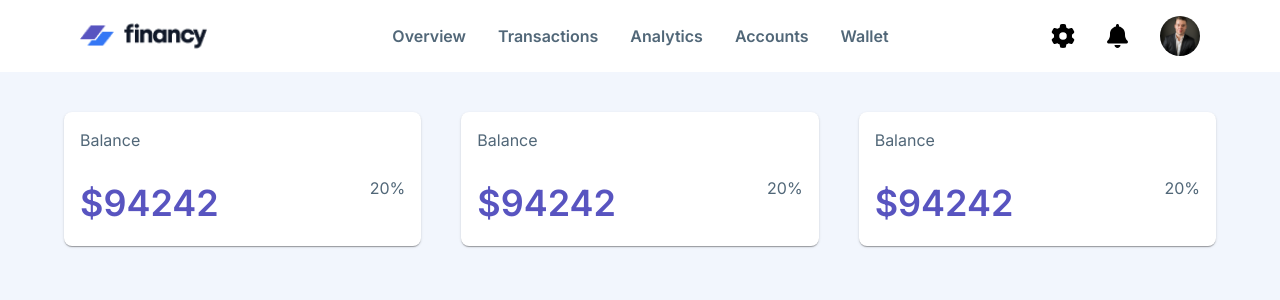
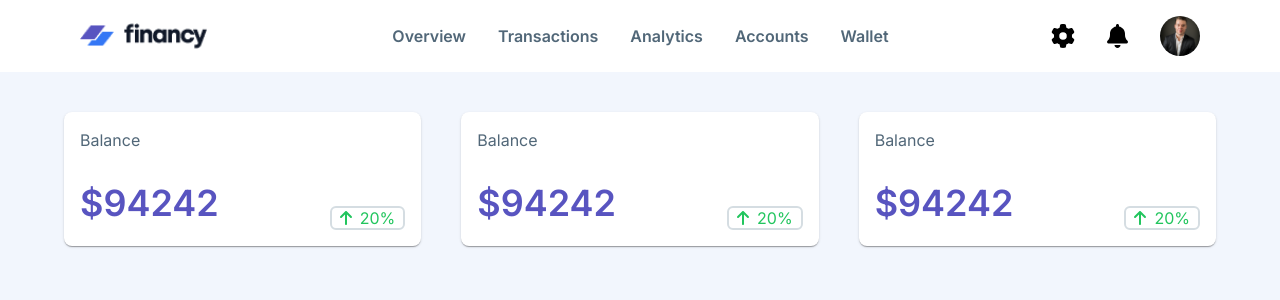
Before and after one commit to danielgen01/financy, a Next.js app: page / in a window 1280 px wide. Shown: the top 300 px of the page. Built offline with nearby package versions, Linux system fonts and the light colour scheme.

Commit message:
feat: add performance text styling

```diff
--- a/src/app/components/Card/Card.styles.tsx
+++ b/src/app/components/Card/Card.styles.tsx
@@ -16,9 +16,15 @@ export const StyledAmount = styled.p`
 export const StyledAmountAndPerformanceWrapper = styled.div`
   display: flex;
   justify-content: space-between;
+  align-items: end;
   margin: 0;
 `
 
 export const StyledPaper = styled(Paper)`
   border-radius: 0.5rem;
 `
+
+export const StyledPerformanceOverview = styled.p`
+  color: #516778;
+
+`
--- a/src/app/components/Card/Card.tsx
+++ b/src/app/components/Card/Card.tsx
@@ -1,13 +1,16 @@
 "use client"
 import React from "react"
-import { Paper } from "@mui/material"
 import {
   CardWrapper,
   StyledAmount,
   StyledAmountAndPerformanceWrapper,
   StyledPaper,
+  StyledPerformanceOverview,
 } from "./Card.styles"
+// import ArrowUpwardIcon from "@mui/icons-material/ArrowUpward"
+import { faArrowUp } from "@fortawesome/free-solid-svg-icons"
 import { CardProps } from "./Card.types"
+import { FontAwesomeIcon } from "@fortawesome/react-fontawesome"
 
 const Card: React.FC<CardProps> = ({ title, amount, performance }) => {
   return (
@@ -17,7 +20,10 @@ const Card: React.FC<CardProps> = ({ title, amount, performance }) => {
         <br />
         <StyledAmountAndPerformanceWrapper>
           <StyledAmount>${amount}</StyledAmount>
-          <span style={{ color: "#516778" }}>{performance}%</span>
+          <div className="flex gap-2 items-center  border-[#D5DDE2] border-2  text-green-500 h-6 p-2 rounded-md">
+            <FontAwesomeIcon icon={faArrowUp} />
+            {performance}%
+          </div>
         </StyledAmountAndPerformanceWrapper>
       </CardWrapper>
     </StyledPaper>
```
